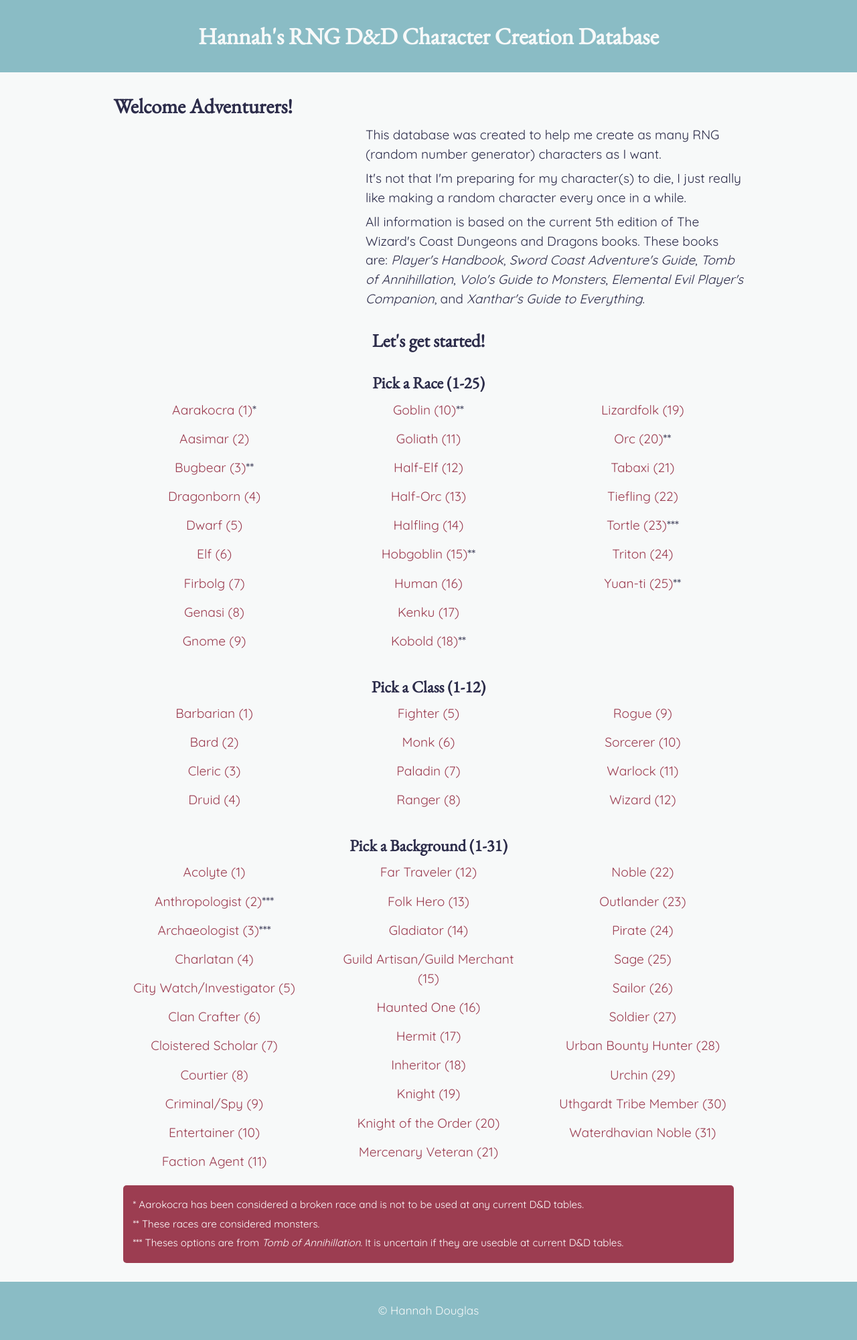
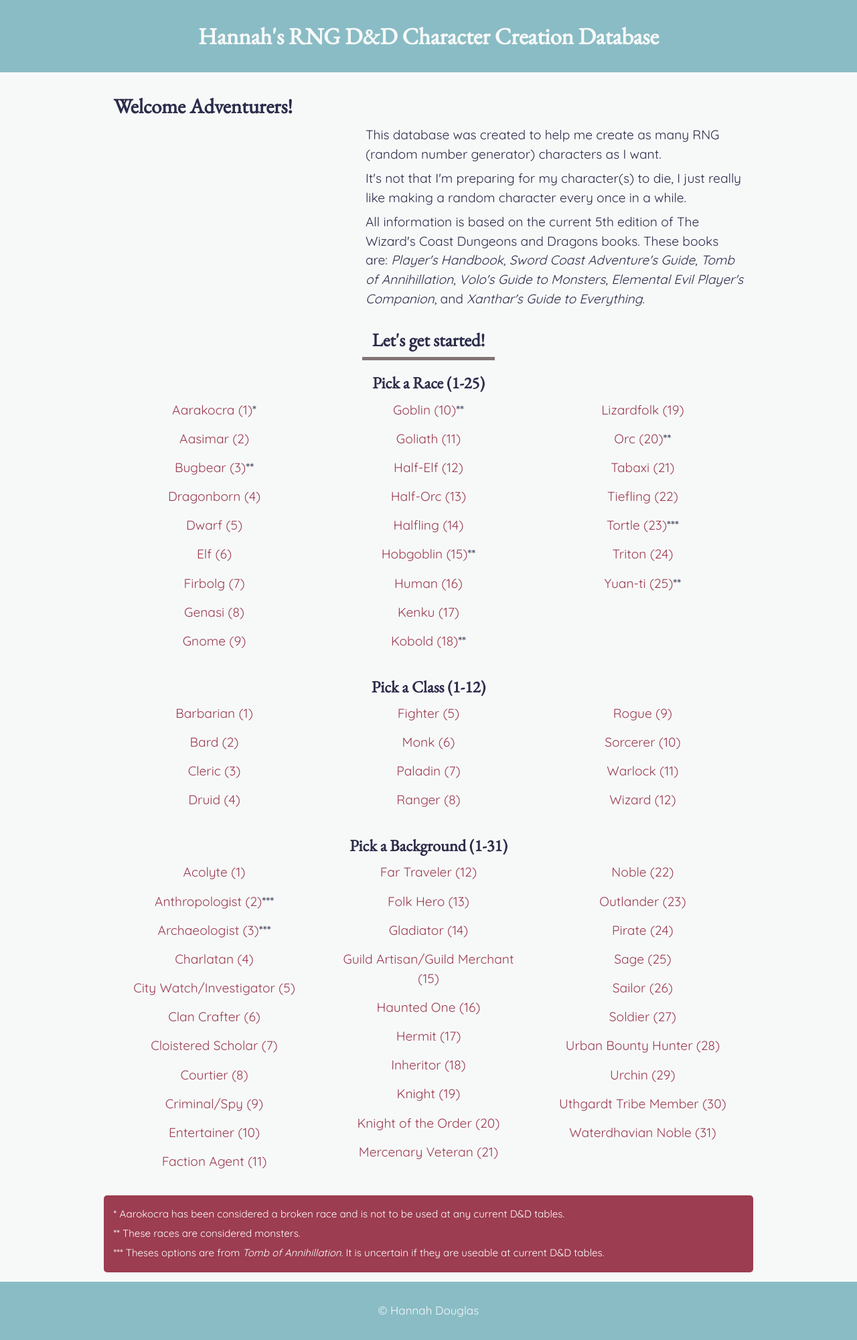
Before and after one commit to hldouglas/dnd-character-creation, a Jekyll site: the page built from index.html, in a window 1280 px wide. Shown: the whole page at 67% size. Built offline with Jekyll 4.4.1, drawn with Linux system fonts in a browser that asks for light colours.

Commit message:
Made changes to gutter spacing

```diff
--- a/_includes/css/main.css
+++ b/_includes/css/main.css
@@ -1,4 +1,4 @@
-h2 span {
+h2 span, h3 span {
   border-bottom-style: solid;
   border-width: 5px;
 }
@@ -51,7 +51,7 @@
 
 @media only screen and (min-width: 38em) {
 
-  h3, footer p {
+  footer p {
     text-align: center;
   }
 
--- a/aarakocra.html
+++ b/aarakocra.html
@@ -22,7 +22,7 @@
       <p class="push-1-8 max-length"><span class="cinnabar">Speed</span> Your base walking speed is <strong>25 feet</strong>.</p>
     </div>
 
-    <div class="unit unit-xs-1 unit-s-1 unit-m-1 unit-l-1-2 unit-xl-1-2 gutter-1-2">
+    <div class="unit unit-xs-1 unit-s-1 unit-m-1 unit-l-1-2 unit-xl-1-2">
       <div class="max-length pad-b-1-4 pad-t-1-8">
         <div class="card card-dark island-1-2">
           <h4 class="push-1-8">Aarakocra Backgrounds</h4>
--- a/common/theme.css
+++ b/common/theme.css
@@ -17,7 +17,7 @@
   font-family: var(--font-primary);
 }
 
-h2 span {
+h2 span, h3 span {
   border-color: var(--color-light-accent);
 }
 
--- a/index.html
+++ b/index.html
@@ -4,8 +4,8 @@
 
 <main class="wrapper">
 
-  <div class="gutter pad-t">
-    <div class="grid">
+  <div class="gutter-1-2 pad-t">
+    <div class="grid gutter-1-2">
       <div class="unit unit-xs-1 unit-s-1 unit-m-1 unit-l-1 unit-xl-1">
         <h2 class="push-1-4">Welcome Adventurers!</h2>
       </div>
@@ -18,7 +18,8 @@
       </div>
     </div>
 
-      <h3><span class="pad-b-1-8">Let's get started!</span></h3>
+    <div class="gutter-1-2">
+      <h3 class="text-center"><span class="gutter-1-2 island-1-4">Let's get started!</span></h3>
       <h4 class="push-0 text-center">Pick a Race (1-25)</h4>
       <ol class="list-group text-center">
         <li class="island-1-4"><a href="{{site.baseurl}}/aarakocra/">Aarakocra (1)</a>*</li>
@@ -64,7 +65,7 @@
       </ol>
 
       <h4 class="push-0 text-center">Pick a Background (1-31)</h4>
-      <ol class="list-group push-0 text-center">
+      <ol class="list-group text-center">
         <li class="island-1-4"><a href="{{site.baseurl}}/acolyte/">Acolyte (1)</a></li>
         <li class="island-1-4"><a href="{{site.baseurl}}/anthropologist/">Anthropologist (2)</a>***</li>
         <li class="island-1-4"><a href="{{site.baseurl}}/archaeologist/">Archaeologist (3)</a>***</li>
@@ -97,8 +98,9 @@
         <li class="island-1-4"><a href="{{site.baseurl}}/uthgardt-tribe-member/">Uthgardt Tribe Member (30)</a></li>
         <li class="island-1-4"><a href="{{site.baseurl}}/waterdhavian-noble/">Waterdhavian Noble (31)</a></li>
      </ol>
+   </div>
 
-      <div class="island-1-2">
+      <div>
         <p class="card card-light micro push-0 island-1-2">* Aarokocra has been considered a broken race and is not to be used at any current D&amp;D tables.<br>** These races are considered monsters.<br>*** Theses options are from <em>Tomb of Annihillation</em>. It is uncertain if they are useable at current D&amp;D tables.</p>
       </div>
     </div>
```
Also changed, not shown: barbarian.html (+9 -5 lines).
